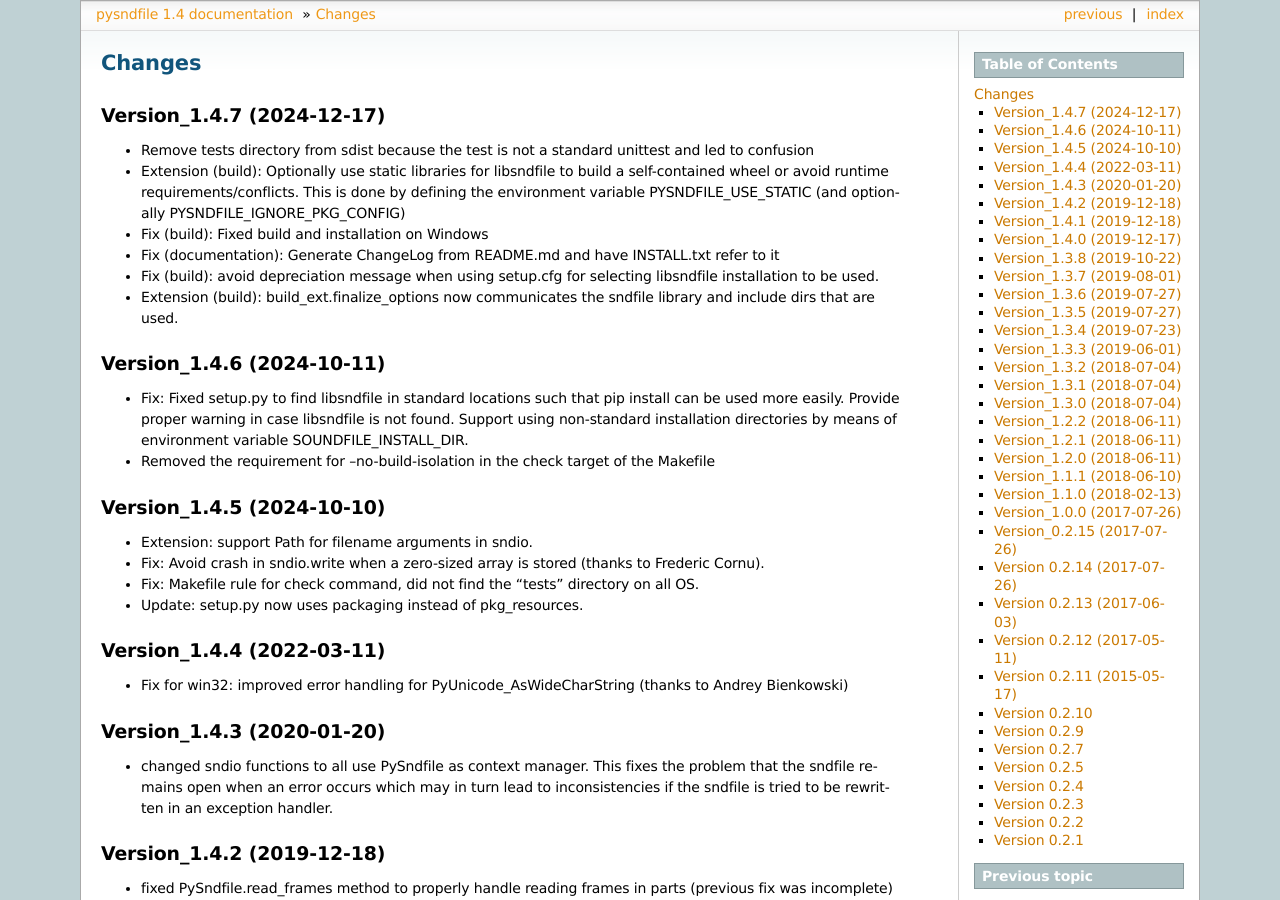
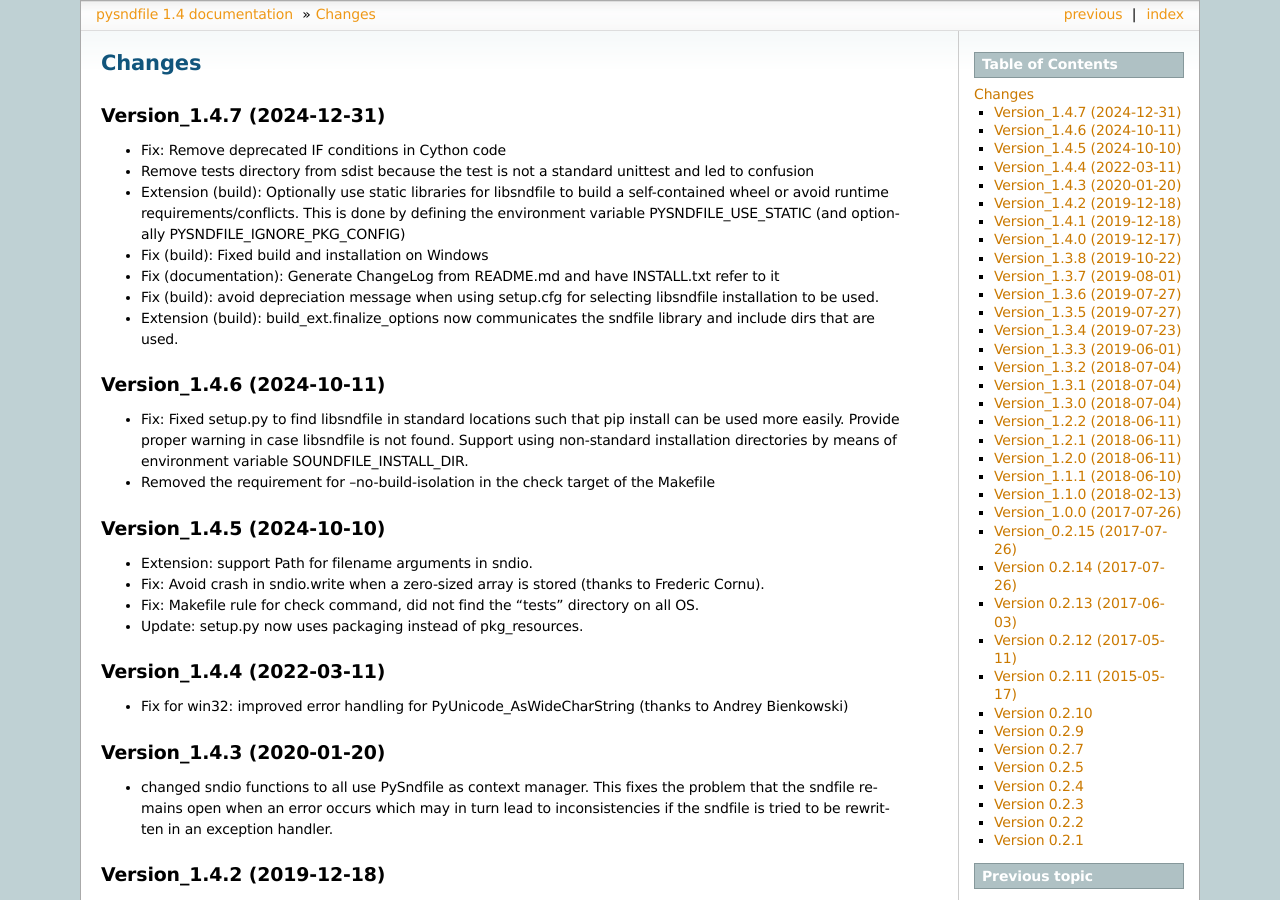
Before and after one commit to roebel/pysndfile, a Sphinx documentation site: the page built from doc/source/Changes.rst, in a window 1280 px wide and 900 px high. Built offline with Sphinx 7.4.7, drawn with Linux system fonts in a browser that asks for light colours.

Commit message:
remove deprecated IF conditions in cython code

```diff
--- a/doc/source/Changes.rst
+++ b/doc/source/Changes.rst
@@ -1,9 +1,10 @@
 Changes
 -------
 
-Version_1.4.7 (2024-12-17)
+Version_1.4.7 (2024-12-31)
 ~~~~~~~~~~~~~~~~~~~~~~~~~~
 
+-  Fix: Remove deprecated IF conditions in Cython code
 -  Remove tests directory from sdist because the test is not a standard
    unittest and led to confusion
 -  Extension (build): Optionally use static libraries for libsndfile to
```
Also changed, not shown: README.md (+2 -1 lines), 6 other files.
